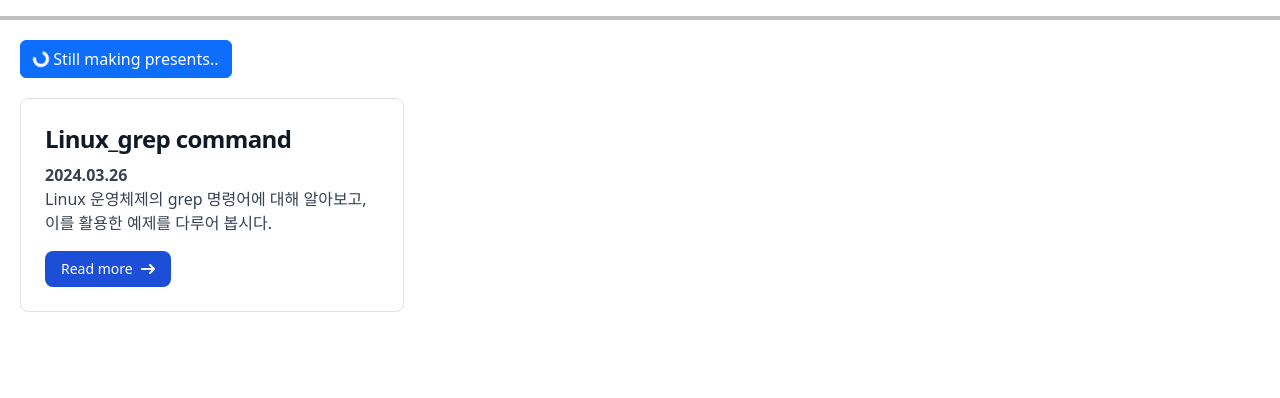
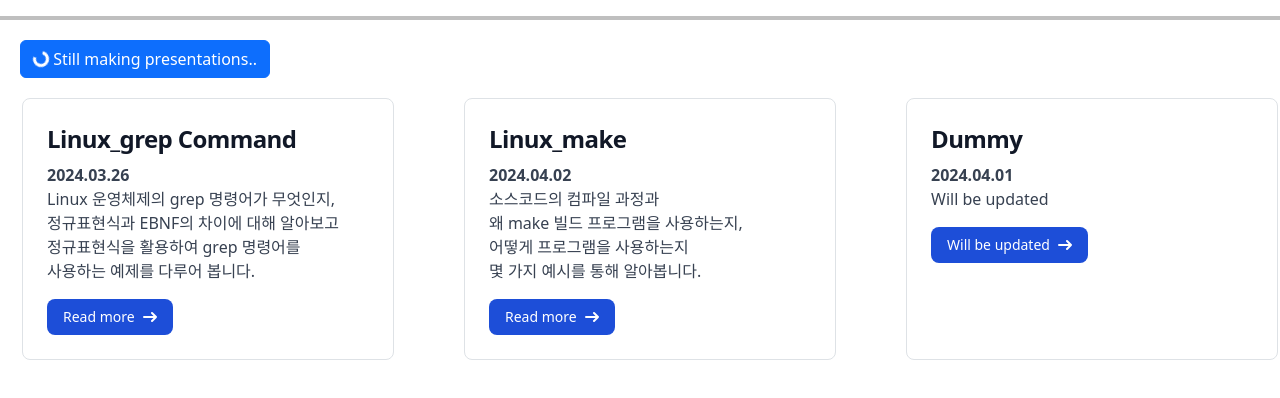
Before and after one commit to tealight03/2024SysP, a plain HTML site: page presentation.html in a window 1280 px wide. Shown: the part 62-460 px from the top of the page. Drawn offline with nearby package versions, Linux system fonts and the light colour scheme.

Commit message:
update file

```diff
--- a/presentation.html
+++ b/presentation.html
@@ -22,10 +22,21 @@
         }
         button {
             margin-left: 20px; /* 원하는 왼쪽 갭 값으로 설정 */
+            margin-bottom: 20px;
+        }
+        .container {
+            display: flex;
+            margin-left: 10px;
         }
         .max-w-sm {
-            margin-left: 20px;
-            margin-top: 20px;
+            flex: 1; /* 같은 너비로 콘텐츠를 배치 */
+            margin-right: 50px; /* 간격을 최소화하기 위한 작은 마진 설정 */
+        }
+        .max-w-sm:not(:first-child) {
+            margin-left: 20px; /* 첫 번째 콘텐츠를 제외한 나머지 콘텐츠에 왼쪽 마진 설정 */
+        }
+        .max-w-sm:last-child {
+            margin-right: 0; /* 마지막 콘텐츠의 오른쪽 마진을 없애고 붙도록 설정 */
         }
     </style>
 </head>
@@ -34,17 +45,21 @@
     <hr>
     <button class="btn btn-primary">
         <span class="spinner-border spinner-border-sm"></span>
-        Still making presents..
+        Still making presentations..
     </button>
 
-    <!--0326발표-->
+    <div class="container">
+        <!--0311 발표-->
         <div class="max-w-sm p-6 bg-white border border-gray-200 rounded-lg dark:bg-gray-800 dark:border-gray-700">
             <a href="#">
-            <h5 class="mb-2 text-2xl font-bold tracking-tight text-gray-900 dark:text-white">Linux_grep command</h5>
+                <h5 class="mb-2 text-2xl font-bold tracking-tight text-gray-900 dark:text-white">Linux_grep Command</h5>
             </a>
             <p class="mb-3 font-normal text-gray-700 dark:text-gray-400">
                 <b>2024.03.26</b><br>
-            Linux 운영체제의 grep 명령어에 대해 알아보고, 이를 활용한 예제를 다루어 봅시다.
+                Linux 운영체제의 grep 명령어가 무엇인지,<br>
+                정규표현식과 EBNF의 차이에 대해 알아보고<br>
+                정규표현식을 활용하여 grep 명령어를<br>
+                사용하는 예제를 다루어 봅니다.
             </p>
             <a href="./presentations/[시스템프로그래밍] Linux_grep 명령어-2022564004 김다빈.pptx" class="inline-flex items-center px-3 py-2 text-sm font-medium text-center text-white bg-blue-700 rounded-lg hover:bg-blue-800 focus:ring-4 focus:outline-none focus:ring-blue-300 dark:bg-blue-600 dark:hover:bg-blue-700 dark:focus:ring-blue-800">
                 Read more
@@ -54,6 +69,44 @@
             </a>
         </div>
 
+        <!--0325 발표-->
+        <div class="max-w-sm p-6 bg-white border border-gray-200 rounded-lg dark:bg-gray-800 dark:border-gray-700">
+            <a href="#">
+                <h5 class="mb-2 text-2xl font-bold tracking-tight text-gray-900 dark:text-white">Linux_make</h5>
+            </a>
+            <p class="mb-3 font-normal text-gray-700 dark:text-gray-400">
+                <b>2024.04.02</b><br>
+                소스코드의 컴파일 과정과<br>
+                왜 make 빌드 프로그램을 사용하는지,<br>
+                어떻게 프로그램을 사용하는지<br>
+                몇 가지 예시를 통해 알아봅니다.
+            </p>
+            <a href="./presentations/[웹프로그래밍응용] Git-2022564004 김다빈.pptx" class="inline-flex items-center px-3 py-2 text-sm font-medium text-center text-white bg-blue-700 rounded-lg hover:bg-blue-800 focus:ring-4 focus:outline-none focus:ring-blue-300 dark:bg-blue-600 dark:hover:bg-blue-700 dark:focus:ring-blue-800">
+                Read more
+                <svg class="rtl:rotate-180 w-3.5 h-3.5 ms-2" aria-hidden="true" xmlns="http://www.w3.org/2000/svg" fill="none" viewBox="0 0 14 10">
+                    <path stroke="currentColor" stroke-linecap="round" stroke-linejoin="round" stroke-width="2" d="M1 5h12m0 0L9 1m4 4L9 9"/>
+                </svg>
+            </a>
+        </div>
+
+        <!--0401 발표-->
+        <div class="max-w-sm p-6 bg-white border border-gray-200 rounded-lg dark:bg-gray-800 dark:border-gray-700">
+            <a href="#">
+                <h5 class="mb-2 text-2xl font-bold tracking-tight text-gray-900 dark:text-white">Dummy</h5>
+            </a>
+            <p class="mb-3 font-normal text-gray-700 dark:text-gray-400">
+                <b>2024.04.01</b><br>
+                Will be updated
+            </p>
+            <a href="" class="inline-flex items-center px-3 py-2 text-sm font-medium text-center text-white bg-blue-700 rounded-lg hover:bg-blue-800 focus:ring-4 focus:outline-none focus:ring-blue-300 dark:bg-blue-600 dark:hover:bg-blue-700 dark:focus:ring-blue-800">
+                Will be updated
+                <svg class="rtl:rotate-180 w-3.5 h-3.5 ms-2" aria-hidden="true" xmlns="http://www.w3.org/2000/svg" fill="none" viewBox="0 0 14 10">
+                    <path stroke="currentColor" stroke-linecap="round" stroke-linejoin="round" stroke-width="2" d="M1 5h12m0 0L9 1m4 4L9 9"/>
+                </svg>
+            </a>
+        </div>
+    </div>
+
 
 </div>
 </body>
```
Lines whose indentation alone changed are shown as unchanged.
